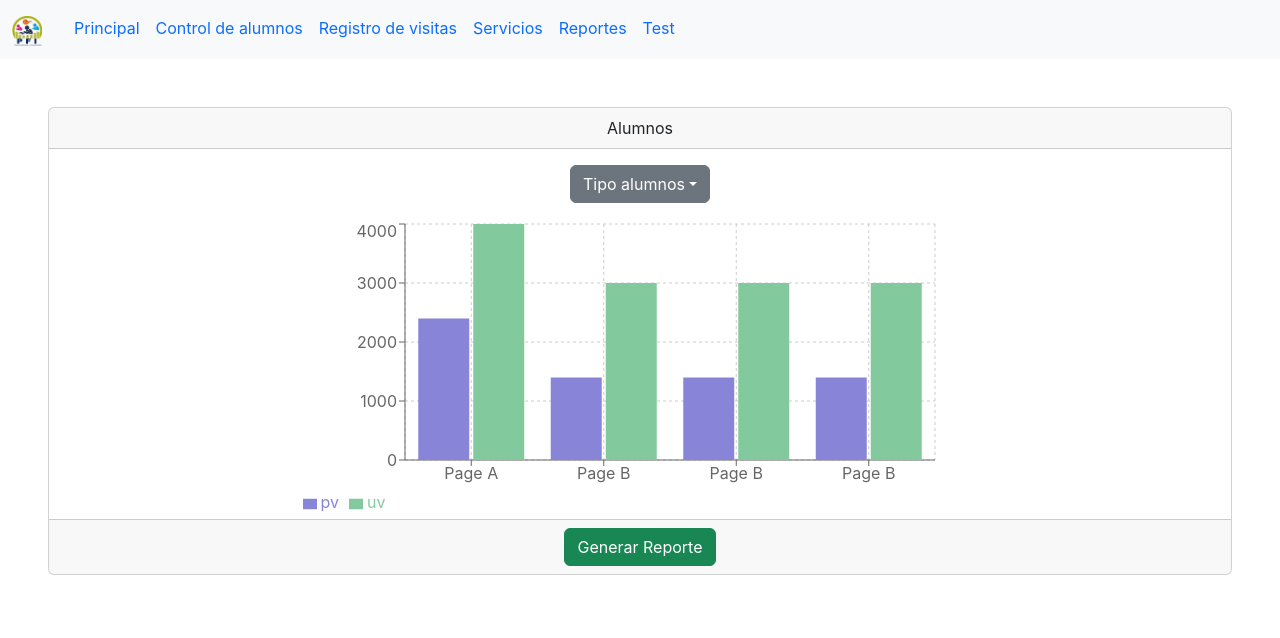
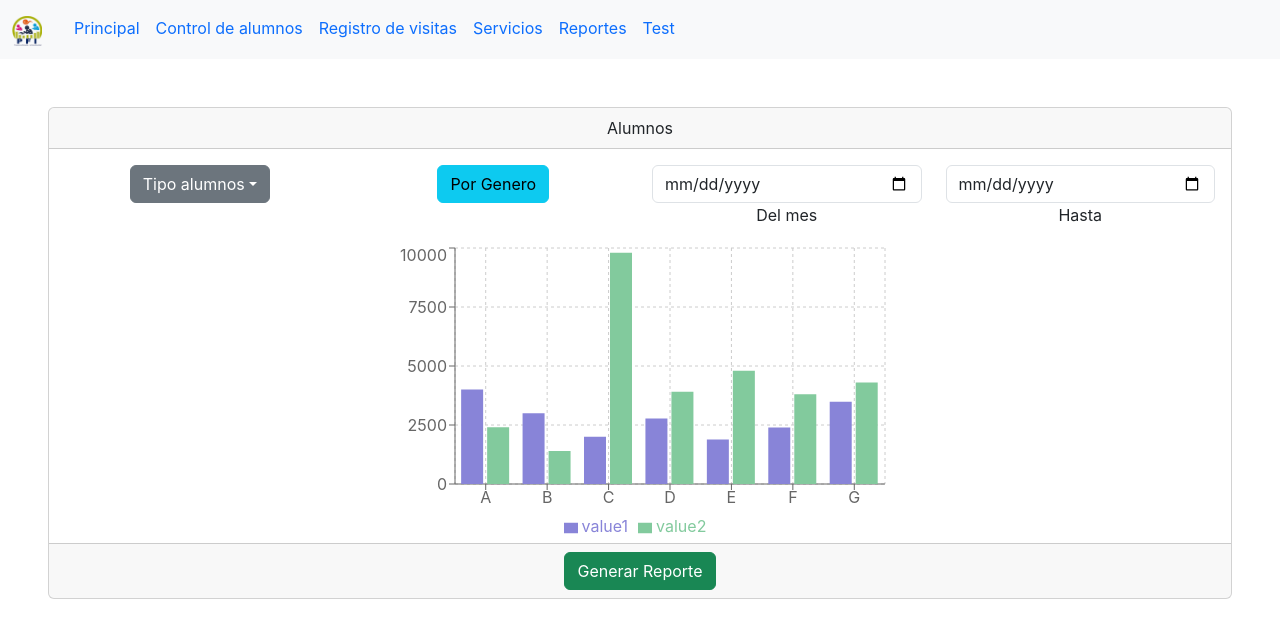
Before and after one commit to ricardoMogas/pfi-management-frontend, a React (Vite) app: page /ReportPage in a window 1280 px wide. Shown: the top 638 px of the page. Built offline with nearby package versions, Linux system fonts and the light colour scheme.

Commit message:
Add buttons

```diff
--- /dev/null
+++ b/src/components/BarChart.jsx
@@ -0,0 +1,18 @@
+import React from 'react';
+import { BarChart, Bar, XAxis, YAxis, CartesianGrid, Tooltip, Legend } from 'recharts';
+
+const Chart = ({data}) => {
+    return (
+        <BarChart width={500} height={300} data={data}>
+            <CartesianGrid strokeDasharray="3 3" />
+            <XAxis dataKey="name" />
+            <YAxis />
+            <Tooltip />
+            <Legend />
+            <Bar dataKey="value1" fill="#8884d8" />
+            <Bar dataKey="value2" fill="#82ca9d" />
+        </BarChart>
+    );
+};
+
+export default Chart;
--- a/src/pages/ReportPage.jsx
+++ b/src/pages/ReportPage.jsx
@@ -1,12 +1,13 @@
 import React, { useEffect } from 'react';
-import { BarChart, Bar, XAxis, YAxis, CartesianGrid, Tooltip, Legend } from 'recharts';
-
+import BarChart from '../components/BarChart';
 const data = [
-    { name: 'Page A', uv: 4000, pv: 2400, amt: 2400 },
-    { name: 'Page B', uv: 3000, pv: 1398, amt: 2210 },
-    { name: 'Page B', uv: 3000, pv: 1398, amt: 2210 },
-    { name: 'Page B', uv: 3000, pv: 1398, amt: 2210 },
-    // más datos aquí...
+    { name: 'A', value1: 4000, value2: 2400 },
+    { name: 'B', value1: 3000, value2: 1398 },
+    { name: 'C', value1: 2000, value2: 9800 },
+    { name: 'D', value1: 2780, value2: 3908 },
+    { name: 'E', value1: 1890, value2: 4800 },
+    { name: 'F', value1: 2390, value2: 3800 },
+    { name: 'G', value1: 3490, value2: 4300 },
 ];
 const types = ['Alumnos', 'Visitas', 'Licenciatura', 'Solo genero', 'Etnia'];
 export default function ReportPage() {
@@ -18,24 +19,25 @@ export default function ReportPage() {
                     <div className="card-body">
                         <section className='row'>
                             <div className='col'>
-                                <Dropdown currentType={'alumnos'} types={types}/>
+                                <Dropdown currentType={'alumnos'} types={types} />
+                            </div>
+                            <div className='col'>
+                                <button type="button" class="btn btn-info">Por Genero</button>
+                            </div>
+                            <div className='col'>
+
+                                <input type="date" className="form-control" />
+                                Del mes
+                            </div>
+                            <div className='col'>
+                                <input type="date" className="form-control" />
+                                Hasta
                             </div>
                         </section>
                     </div>
-                    <BarChart
-                        width={600}
-                        height={300}
-                        data={data}
-                        style={{ width: '100%' }}
-                    >
-                        <CartesianGrid strokeDasharray="3 3" />
-                        <XAxis dataKey="name" />
-                        <YAxis />
-                        <Tooltip />
-                        <Legend />
-                        <Bar dataKey="pv" fill="#8884d8" />
-                        <Bar dataKey="uv" fill="#82ca9d" />
-                    </BarChart>
+                    <div className="d-flex justify-content-center">
+                        <BarChart data={data} />
+                    </div>
                     <div className='card-footer text-body-secondary'>
                         <button className='btn btn-success'>Generar Reporte</button>
                     </div>
@@ -45,7 +47,7 @@ export default function ReportPage() {
     );
 };
 
-function Dropdown({currentType, types}) {
+function Dropdown({ currentType, types }) {
     return (
         <div className="dropdown">
             <a
@@ -68,4 +70,4 @@ function Dropdown({currentType, types}) {
             </ul>
         </div>
     );
-  }
+}
```
Also changed, not shown: src/assets/StudentJson.json (added, +61 -0 lines).
